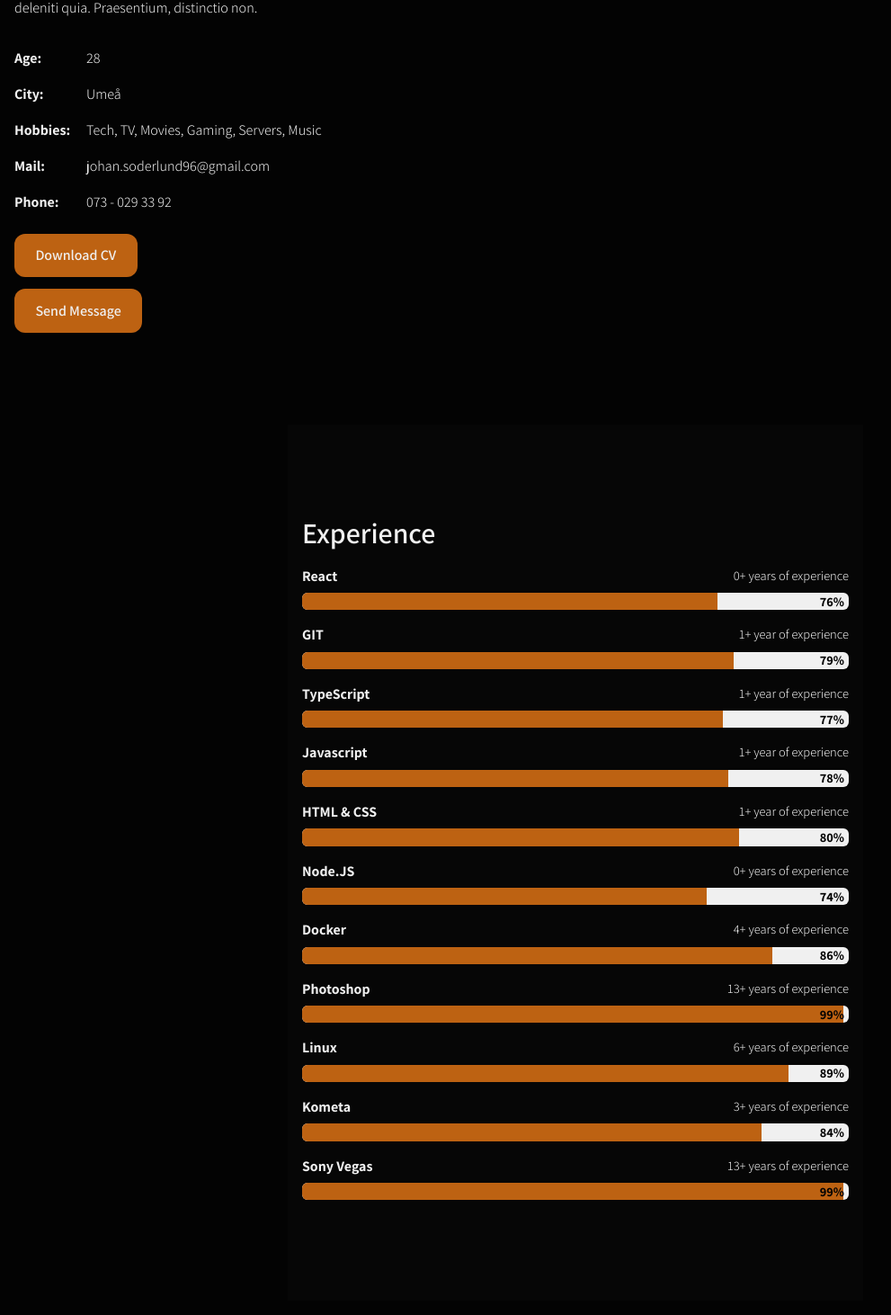
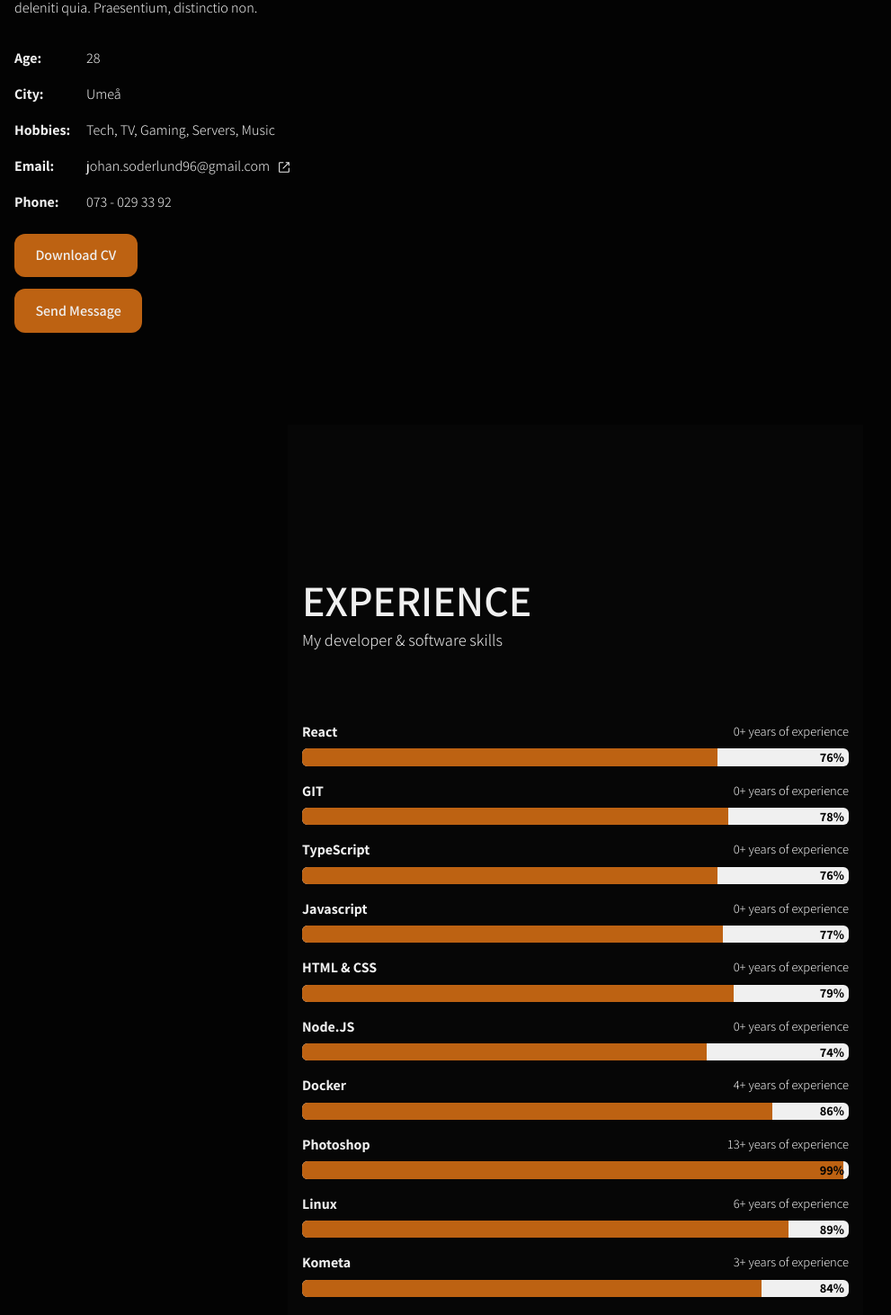
Before and after one commit to jhn322/portfolio-react, a React (Vite) app: page / in a window 1280 px wide. Shown: the part 1112-2574 px from the top of the page at 90% size, without its empty margins (0-991 px from the left). Built offline with nearby package versions, Linux system fonts and the light colour scheme; a web font is replaced by a local one.

Commit message:
created contact section with emailJS service for msg with env variables, a lot of improvements for consistency

```diff
--- a/index.html
+++ b/index.html
@@ -4,6 +4,7 @@
 <head>
   <meta charset="UTF-8" />
   <link rel="icon" type="image/svg+xml" href="/vite.svg" />
+  <link rel="icon" type="image/x-icon" href="./src/assets/favicon.ico">
   <meta name="viewport" content="width=device-width, initial-scale=1.0" />
   <link rel="preconnect" href="https://fonts.googleapis.com">
   <link rel="preconnect" href="https://fonts.gstatic.com" crossorigin>
--- a/src/components/About.jsx
+++ b/src/components/About.jsx
@@ -1,4 +1,5 @@
 import React from "react";
+import { RxExternalLink } from "react-icons/rx";
 import "../styles/About.css";
 
 // Calculate my age
@@ -18,13 +19,17 @@ const calculateAge = (birthDate) => {
   return age;
 };
 
+const handleEmailClick = () => {
+  window.location.href = `mailto:johan.soderlund96@gmail.com`;
+};
+
 const About = () => {
   const age = calculateAge("1996-05-02");
 
   return (
     <section className="container" id="about">
       <div className="aboutMe">
-        <h2 className="about">About Me</h2>
+        <h2>About Me</h2>
         <p className="main">Main information about me</p>
       </div>
       <article className="information">
@@ -49,13 +54,16 @@ const About = () => {
             </li>
             <li className="infoItem">
               <span className="label">Hobbies:</span>
-              <span className="value">
-                Tech, TV, Movies, Gaming, Servers, Music
-              </span>
+              <span className="value">Tech, TV, Gaming, Servers, Music</span>
             </li>
             <li className="infoItem">
-              <span className="label">Mail:</span>
-              <span className="value">johan.soderlund96@gmail.com</span>
+              <span className="label">Email:</span>
+              <span className="value email" onClick={handleEmailClick}>
+                johan.soderlund96@gmail.com
+                <RxExternalLink
+                  style={{ marginLeft: "0.5rem", verticalAlign: "middle" }}
+                />
+              </span>
             </li>
             <li className="infoItem">
               <span className="label">Phone:</span>
--- a/src/components/Contact.jsx
+++ b/src/components/Contact.jsx
@@ -1,11 +1,130 @@
-import React from "react";
+import { useState } from "react";
+import emailjs from "@emailjs/browser";
+import { RxExternalLink } from "react-icons/rx";
+import "../styles/Contact.css";
+
+const handleEmailClick = () => {
+  window.location.href = `mailto:"johan.soderlund96@gmail.com"`;
+};
 
 const Contact = () => {
+  const [formData, setFormData] = useState({
+    name: "",
+    email: "",
+    message: "",
+  });
+
+  const handleChange = (e) => {
+    const { name, value } = e.target;
+    setFormData({
+      ...formData,
+      [name]: value,
+    });
+  };
+
+  const handleSubmit = (e) => {
+    e.preventDefault();
+
+    if (!formData.name || !formData.email || !formData.message) {
+      alert("Please fill in all fields.");
+      return;
+    }
+
+    const serviceId = import.meta.env.VITE_EMAILJS_SERVICE_ID;
+    const templateId = import.meta.env.VITE_EMAILJS_TEMPLATE_ID;
+    const publicKey = import.meta.env.VITE_EMAILJS_PUBLIC_KEY;
+
+    const emailParams = {
+      from_name: formData.name,
+      to_name: "Johan",
+      message: formData.message,
+      from_email: formData.email,
+    };
+
+    emailjs
+      .send(serviceId, templateId, emailParams, publicKey)
+      .then((response) => {
+        alert("Message sent successfully!");
+      })
+      .catch((error) => {
+        alert("Failed to send message, please try again.");
+        console.error("EmailJS error:", error);
+      });
+
+    setFormData({
+      name: "",
+      email: "",
+      message: "",
+    });
+  };
+
   return (
     <section id="contact">
-      <h2>Contact Me</h2>
-      <p>Email: john.doe@email.com</p>
-      <p>Phone: (123) 456-7890</p>
+      <div className="aboutMe">
+        <h2>Contact Me</h2>
+        <p className="main">Get in touch with me</p>
+      </div>
+      <div className="infoContainer">
+        <h3 className="infoTitle">My Information</h3>
+        <ul className="infoList">
+          <li className="infoItem">
+            <span className="label">Adress:</span>
+            <span className="value">Umeå, Sweden</span>
+          </li>
+          <li className="infoItem">
+            <span className="label">Email:</span>
+            <span className="value email" onClick={handleEmailClick}>
+              johan.soderlund96@gmail.com
+              <RxExternalLink
+                style={{ marginLeft: "0.5rem", verticalAlign: "middle" }}
+              />
+            </span>
+          </li>
+          <li className="infoItem">
+            <span className="label">Phone:</span>
+            <span className="value">073 - 029 33 92</span>
+          </li>
+        </ul>
+      </div>
+      <form onSubmit={handleSubmit}>
+        <div className="formInput">
+          <input
+            type="text"
+            id="name"
+            name="name"
+            placeholder="Your Name"
+            value={formData.name}
+            onChange={handleChange}
+            required
+          />
+        </div>
+        <div className="formInput">
+          <input
+            type="email"
+            id="email"
+            name="email"
+            placeholder="Your Email"
+            value={formData.email}
+            onChange={handleChange}
+            required
+          />
+        </div>
+        <div className="formInput">
+          <textarea
+            id="message"
+            name="message"
+            placeholder="Your Message"
+            value={formData.message}
+            onChange={handleChange}
+            required
+          ></textarea>
+        </div>
+        <div className="btnContainer">
+          <button type="submit" className="contactBtn">
+            Send Message
+          </button>
+        </div>
+      </form>
     </section>
   );
 };
--- a/src/components/Experience.jsx
+++ b/src/components/Experience.jsx
@@ -1,26 +1,29 @@
 import { useState, useEffect, useRef } from "react";
 import "../styles/Experience.css";
 
-const getCurrentYear = () => new Date().getFullYear();
+const getCurrentDate = () => {
+  const now = new Date();
+  return { year: now.getFullYear(), month: now.getMonth() + 1 };
+};
 
 const experiences = [
-  { skill: "React", startYear: 2024 },
-  { skill: "GIT", startYear: 2023 },
-  { skill: "TypeScript", startYear: 2023 },
-  { skill: "Javascript", startYear: 2023 },
-  { skill: "HTML & CSS", startYear: 2023 },
-  { skill: "Node.JS", startYear: 2024 },
-  { skill: "Docker", startYear: 2020 },
-  { skill: "Photoshop", startYear: 2011 },
-  { skill: "Linux", startYear: 2018 },
-  { skill: "Kometa", startYear: 2021 },
-  { skill: "Sony Vegas", startYear: 2011 },
+  { skill: "React", startYear: 2024, startMonth: 3 },
+  { skill: "GIT", startYear: 2023, startMonth: 10 },
+  { skill: "TypeScript", startYear: 2023, startMonth: 12 },
+  { skill: "Javascript", startYear: 2023, startMonth: 9 },
+  { skill: "HTML & CSS", startYear: 2023, startMonth: 9 },
+  { skill: "Node.JS", startYear: 2024, startMonth: 5 },
+  { skill: "Docker", startYear: 2020, startMonth: 1 },
+  { skill: "Photoshop", startYear: 2011, startMonth: 3 },
+  { skill: "Linux", startYear: 2018, startMonth: 3 },
+  { skill: "Kometa", startYear: 2021, startMonth: 1 },
+  { skill: "Sony Vegas", startYear: 2011, startMonth: 3 },
 ];
 
 const Experience = () => {
   const [animate, setAnimate] = useState(false);
   const sectionRef = useRef(null);
-  const [currentYear, setCurrentYear] = useState(getCurrentYear());
+  const [currentDate, setCurrentDate] = useState(getCurrentDate());
 
   useEffect(() => {
     const observer = new IntersectionObserver(
@@ -39,15 +42,15 @@ const Experience = () => {
       observer.observe(sectionRef.current);
     }
 
-    const yearInterval = setInterval(() => {
-      setCurrentYear(getCurrentYear());
+    const dateInterval = setInterval(() => {
+      setCurrentDate(getCurrentDate());
     }, 60000);
 
     return () => {
       if (sectionRef.current) {
         observer.unobserve(sectionRef.current);
       }
-      clearInterval(yearInterval);
+      clearInterval(dateInterval);
     };
   }, []);
 
@@ -58,6 +61,19 @@ const Experience = () => {
     TypeScript: 1,
     React: 1,
     "Node.JS": 0,
+  };
+
+  const calculateYearsOfExperience = (startYear, startMonth) => {
+    const { year: currentYear, month: currentMonth } = currentDate;
+    let years = currentYear - startYear;
+    let months = currentMonth - startMonth;
+
+    if (months < 0) {
+      years -= 1;
+      months += 12;
+    }
+
+    return { years, months };
   };
 
   const calculatePercentage = (yearsOfExperience, skill) => {
@@ -84,15 +100,21 @@ const Experience = () => {
     return Math.min(percentage, 99);
   };
 
-  const updatedExperiences = experiences.map((exp) => ({
-    ...exp,
-    years: currentYear - exp.startYear,
-    percentage: calculatePercentage(currentYear - exp.startYear, exp.skill),
-  }));
+  const updatedExperiences = experiences.map((exp) => {
+    const { years } = calculateYearsOfExperience(exp.startYear, exp.startMonth);
+    return {
+      ...exp,
+      years,
+      percentage: calculatePercentage(years, exp.skill),
+    };
+  });
 
   return (
     <div id="experience" className="experienceContainer" ref={sectionRef}>
-      <h2 className="title">Experience</h2>
+      <div className="aboutMe">
+        <h2>Experience</h2>
+        <p className="main">My developer & software skills</p>
+      </div>
       {updatedExperiences.map((exp, index) => (
         <div key={exp.skill} className="skillItem">
           <div className="skillInfo">
--- a/src/components/Footer.jsx
+++ b/src/components/Footer.jsx
@@ -17,7 +17,7 @@ const styles = {
     backgroundColor: "#300404",
     color: "#f0f0f0",
     textAlign: "center",
-    padding: "1.7rem 0",
+    padding: "3rem 0",
     width: "100%",
   },
   text: {
--- a/src/components/WorkEducation.jsx
+++ b/src/components/WorkEducation.jsx
@@ -5,7 +5,7 @@ const WorkEducation = () => {
   return (
     <div className="workEducation">
       <section id="workEducation">
-        <h2 className="title">Work Experience</h2>
+        <h2 className="workTitle">Work Experience</h2>
         <div className="job">
           <h3>Lokalvårdare Vikarie</h3>
           <p>Umeå Städservice | 2015 - Present</p>
@@ -25,7 +25,7 @@ const WorkEducation = () => {
       </section>
 
       <section id="workEducation">
-        <h2 className="title">Education</h2>
+        <h2 className="educationTitle">Education</h2>
         <div className="education">
           <h3>Fullstack JavaScript Extended </h3>
           <p>Chas Academy | 2023 - 2025</p>
--- a/src/index.css
+++ b/src/index.css
@@ -50,7 +50,7 @@ h1 {
 }
 
 h2 {
-  font-size: 2rem;
+  font-size: 3rem;
   margin-bottom: 0.8rem;
 }
 
--- a/src/styles/About.css
+++ b/src/styles/About.css
@@ -18,10 +18,6 @@
 .aboutMe h2 {
   text-transform: uppercase;
   margin-bottom: -0.4rem;
-}
-
-.about {
-  font-size: 3rem;
 }
 
 .main {
@@ -62,6 +58,15 @@
   text-align: left;
 }
 
+.email {
+  transition: color 0.3s ease;
+  cursor: pointer;
+}
+
+.email:hover {
+  color: var(--accent-color);
+}
+
 .buttons {
   display: flex;
   flex-direction: column;
--- a/src/styles/WorkEducation.css
+++ b/src/styles/WorkEducation.css
@@ -10,6 +10,11 @@
   padding: 2rem 1rem;
 }
 
+.workTitle,
+.educationTitle {
+  font-size: 2rem;
+}
+
 .last {
   margin-bottom: 2rem;
 }
```
Also changed, not shown: src/styles/Contact.css (+64 -0 lines), 2 other files (tests, documents, lock files or other folders).
